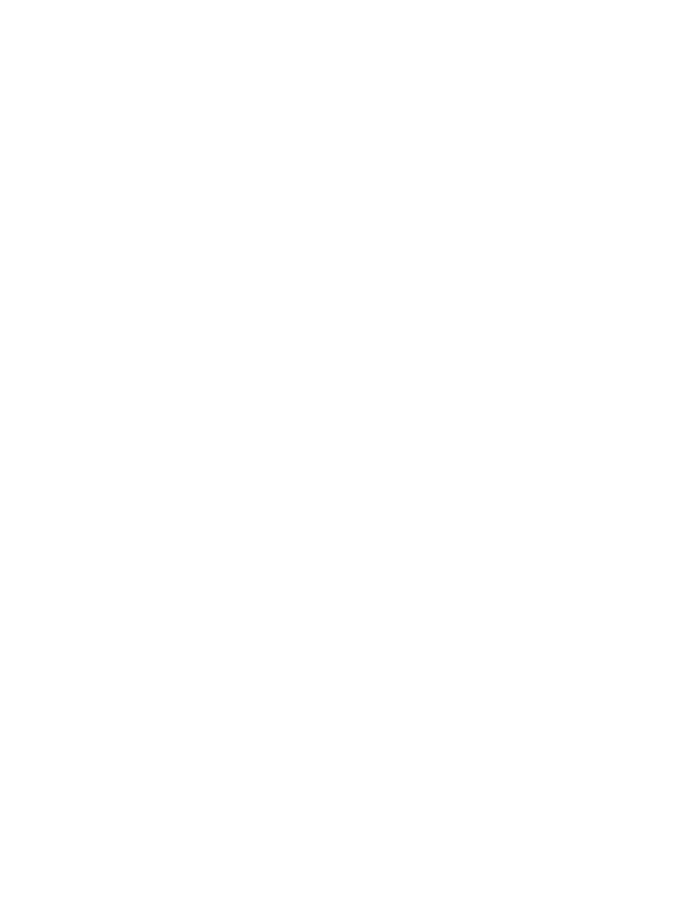
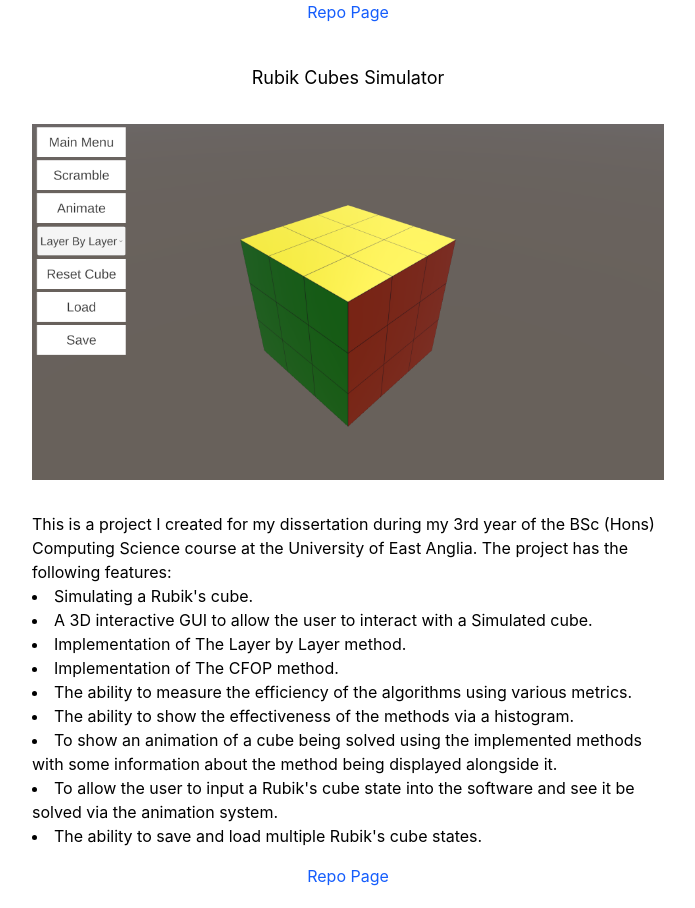
Before and after one commit to TomCP20/TomCP20.github.io, a React (Vite) app: page / in a window 1280 px wide. Shown: the part 1520-2428 px from the top of the page, without its empty margins (292-987 px from the left). Before the commit the page ends 1332 px from the top, so only its background shows below. Built offline with nearby package versions, Linux system fonts and the light colour scheme.

Commit message:
Added Rubiks cube Project

```diff
--- a/src/App.tsx
+++ b/src/App.tsx
@@ -1,5 +1,6 @@
 import './style.css'
 import ThreeDGameOfLife from '/3DGameOfLife.png'
+import RubiksCube from '/Screenshot-3D.png'
 import { Project } from './Project'
 
 function App() {
@@ -36,6 +37,21 @@ function App() {
           <li>React Three Fiber</li>
         </ul>
       </Project>
+      <Project title='Rubik Cubes Simulator' image={RubiksCube} repoTo='https://github.com/TomCP20/Rubik-Cubes-Simulator' pageTo='https://tomcp20.github.io/Rubik-Cube-Page/'>
+        This is a project I created for my dissertation during my 3rd year of the BSc (Hons) Computing Science course at the University of East Anglia. The project has the following features:
+        <ul className="list-disc list-inside">
+          <li>Simulating a Rubik's cube.</li>
+          <li>A 3D interactive GUI to allow the user to interact with a Simulated cube.</li>
+          <li>Implementation of The Layer by Layer method.</li>
+          <li>Implementation of The CFOP method.</li>
+          <li>The ability to measure the efficiency of the algorithms using various metrics.</li>
+          <li>The ability to show the effectiveness of the methods via a histogram.</li>
+          <li>To show an animation of a cube being solved using the implemented methods with some information about the method being displayed alongside it.</li>
+          <li>To allow the user to input a Rubik's cube state into the software and see it be solved via the animation system.</li>
+          <li>The ability to save and load multiple Rubik's cube states.</li>
+        </ul>
+
+      </Project>
     </>
   )
 }
--- a/src/Project.tsx
+++ b/src/Project.tsx
@@ -5,7 +5,7 @@ export function Project({ title, image, repoTo, pageTo, children }: Readonly<{ t
   return (
     <div className='w-[50%] m-auto p-1'>
       <h3 className='text-center text-lg m-4'>{title}</h3>
-      <img src={image} className='size-100 bg-black mx-auto my-8' />
+      <img src={image} className='bg-black mx-auto my-8' />
       <div>
         {children}
       </div>
```
Also changed, not shown: public/Screenshot-3D.png (added).
